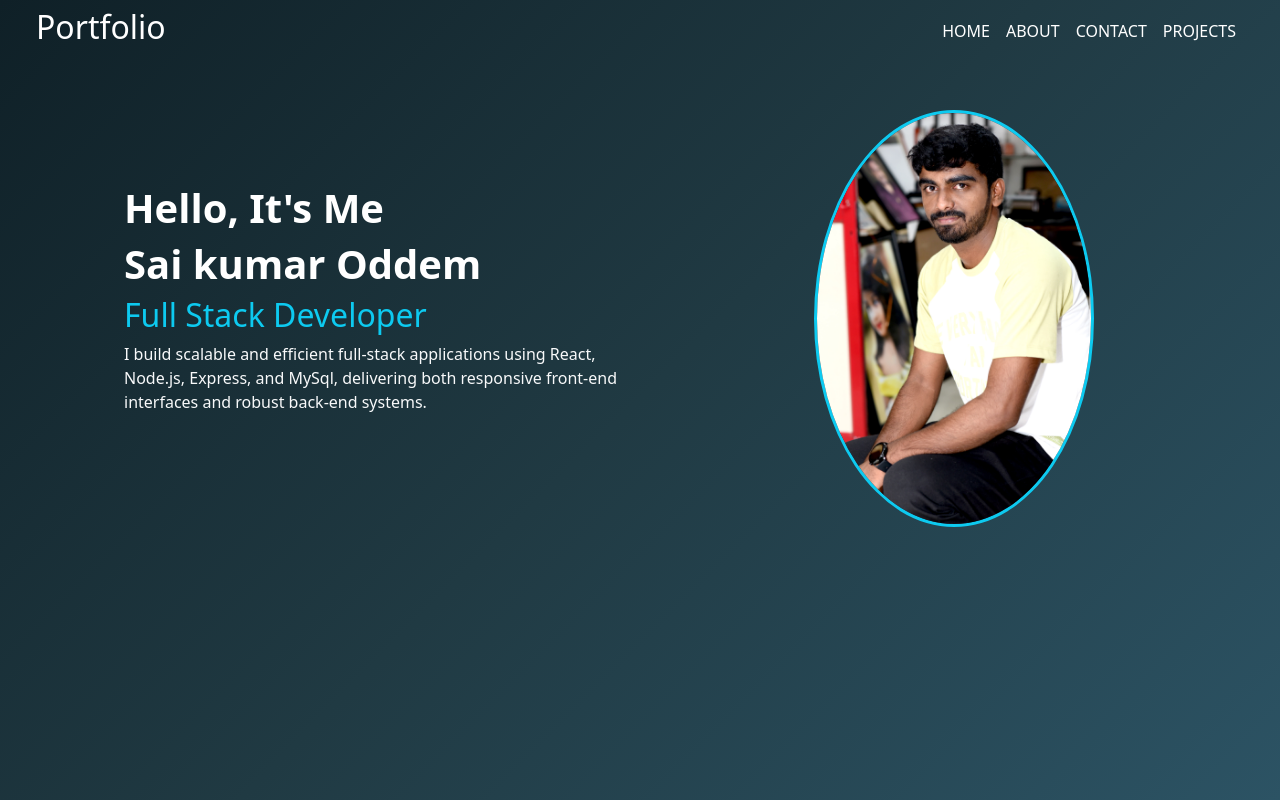
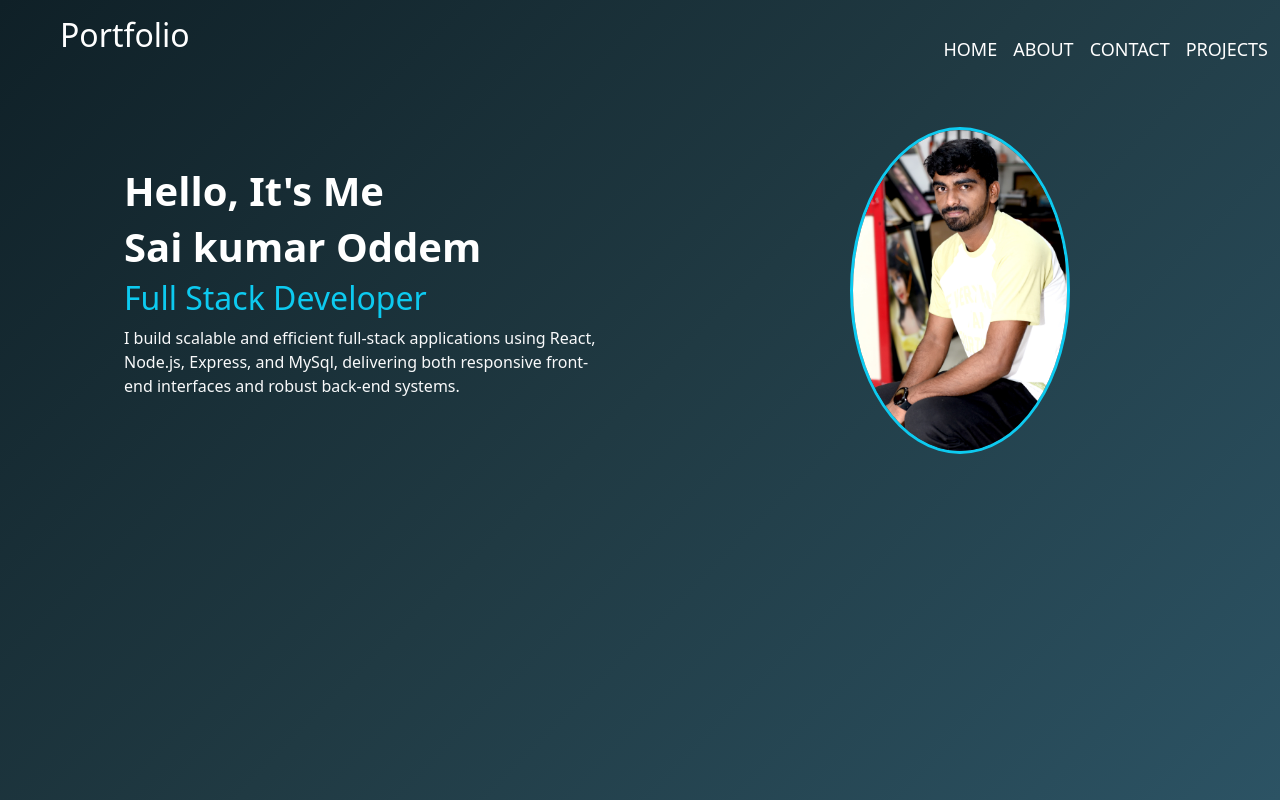
Before and after one commit to saikumar15796/protfolio, a React (Create React App) app: page /#/ in a window 1280 px wide. Built offline with nearby package versions, Linux system fonts and the light colour scheme.

Commit message:
hole page

```diff
--- a/src/home.js
+++ b/src/home.js
@@ -1,55 +1,46 @@
 import React from "react";
 import { Link, Outlet } from "react-router-dom";
 
-function Home() {
+function Home(prop) {
   return (
-    <div className="custom-bg min-vh-100">
-      {/* Navbar */}
-      <nav className="navbar navbar-expand-lg px-4">
-        <div className="container-fluid">
-          <h2 className="text-white">Portfolio</h2>
-
-          {/* Mobile Toggle Button */}
-          <button
-            className="navbar-toggler bg-light"
-            type="button"
-            data-bs-toggle="collapse"
-            data-bs-target="#navbarNav"
-          >
-            <span className="navbar-toggler-icon"></span>
-          </button>
-
-          {/* Navbar Links */}
-          <div className="collapse navbar-collapse" id="navbarNav">
-            <div className="ms-auto">
-              <Link className="nav-link d-inline-block mx-2 text-white" to="/">HOME</Link>
-              <Link className="nav-link d-inline-block mx-2 text-white" to="/about">ABOUT</Link>
-              <Link className="nav-link d-inline-block mx-2 text-white" to="/contact">CONTACT</Link>
-              <Link className="nav-link d-inline-block mx-2 text-white" to="/projects">PROJECTS</Link>
+    <>
+      <div className="custom-bg container-fluid">
+        {/* Navbar Section */}
+        <div className="row align-items-center py-3">
+          <div className="col-12 col-md-6">
+            <h2 className="text-white ms-md-5 text-center text-md-start">
+              Portfolio
+            </h2>
+          </div>
+          <div className="col-12 col-md-6 d-flex justify-content-center justify-content-md-end mt-2 mt-md-0">
+            <div className="navbar-links d-flex gap-3">
+              <Link to="/">HOME</Link>
+              <Link to="/about">ABOUT</Link>
+              <Link to="/contact">CONTACT</Link>
+              <Link to="/projects">PROJECTS</Link>
             </div>
           </div>
         </div>
-      </nav>
 
-      {/* Content */}
-      <div className="row d-flex align-items-center text-white p-4">
-        {/* Left Section */}
-        <div className="col-12 col-lg-6 mb-4 mb-lg-0 text-center text-lg-start">
+        {/* Main Content */}
+        <div className="row align-items-center text-white py-5">
+          {/* Left Section (Text/Outlet) */}
+          <div className="col-12 col-md-6 mb-4 mb-md-0 text-center text-md-start px-4">
             <Outlet />
           </div>
 
           {/* Right Section (Profile Image) */}
-        <div className="col-12 col-lg-6 text-center">
+          <div className="col-12 col-md-6 text-center">
             <img
               src={`${process.env.PUBLIC_URL}/01.jpg`}
               alt="Profile"
-            className="rounded-circle border border-3 border-info img-fluid mt-4"
-            width="280"
-            height="280"
+              className="rounded-circle border border-3 border-info img-fluid"
+              style={{ maxWidth: "220px", width: "100%", height: "auto" }}
             />
           </div>
         </div>
       </div>
+    </>
   );
 }
 
```
Lines whose indentation alone changed are shown as unchanged.
